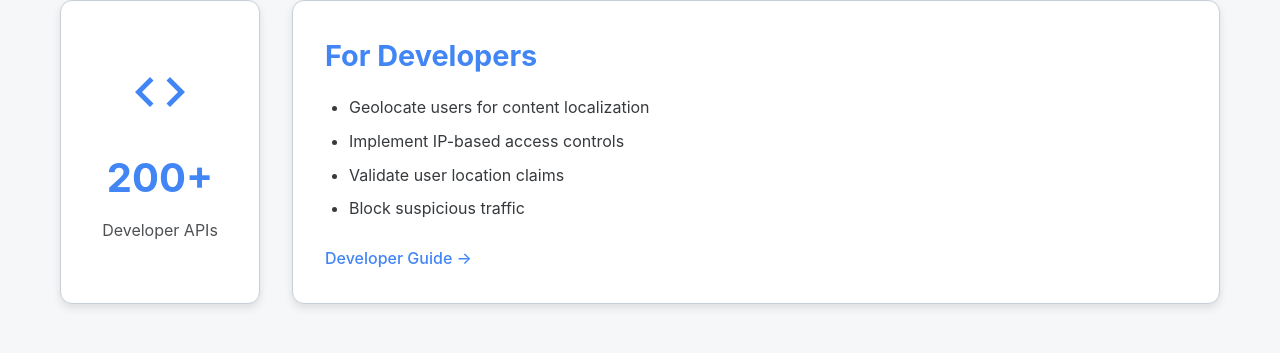
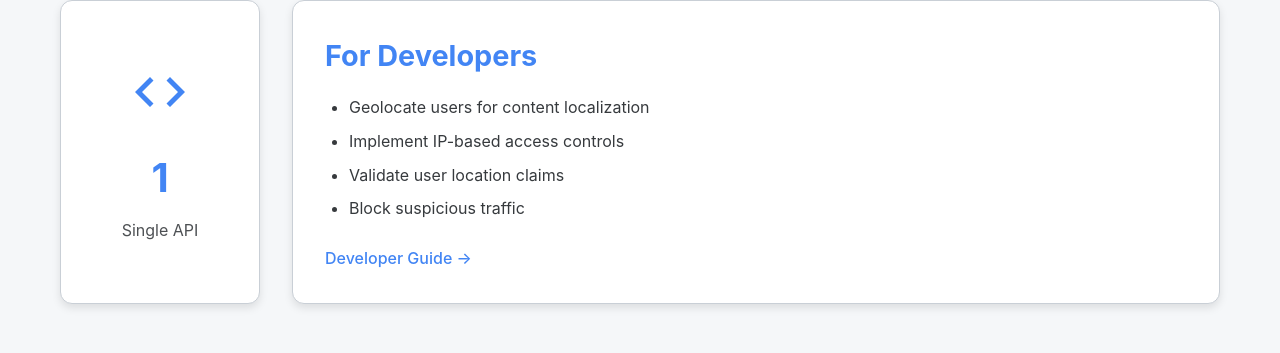
Before and after one commit to tn3w/IPApi, a FastAPI app: page / in a window 1280 px wide. Shown: the part 1301-1654 px from the top of the page. Run offline with FastAPI, Linux system fonts and the light colour scheme; parts of the project's set-up code (start-up, migrations or seed data) failed here and were passed over.

Commit message:
Update developer API statistics in index.html to reflect a single API

```diff
--- a/templates/index.html
+++ b/templates/index.html
@@ -321,8 +321,8 @@
                                         d="M9.4 16.6L4.8 12l4.6-4.6L8 6l-6 6 6 6 1.4-1.4zm5.2 0l4.6-4.6-4.6-4.6L16 6l6 6-6 6-1.4-1.4z"
                                     />
                                 </svg>
-                                <div class="use-case-stat">200+</div>
-                                <div class="use-case-stat-label">Developer APIs</div>
+                                <div class="use-case-stat">1</div>
+                                <div class="use-case-stat-label">Single API</div>
                             </div>
                             <div class="use-case-content">
                                 <h3>For Developers</h3>
```
